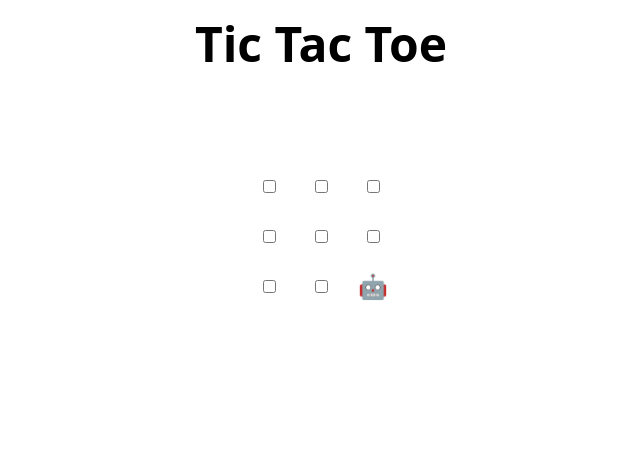
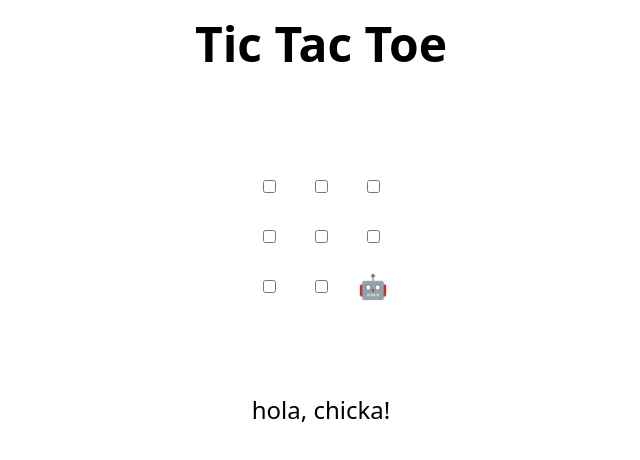
Before and after one commit to NeukamA/skills-review-pull-requests, a plain HTML site: page index.html in a window 1280 px wide. Shown: the whole page, without its empty margins (319-959 px from the left). Drawn offline with Linux system fonts and the light colour scheme.

Commit message:
Update index.html
do it

```diff
--- a/index.html
+++ b/index.html
@@ -48,7 +48,7 @@
 </table>
 
 <h2 hidden>Game over, refresh to play again 🧑‍💻 🤖!</h2>
-
+hola, chicka!
 <script>
   // Initialization
   const boxes = Array.from(document.querySelectorAll("td"));
```
